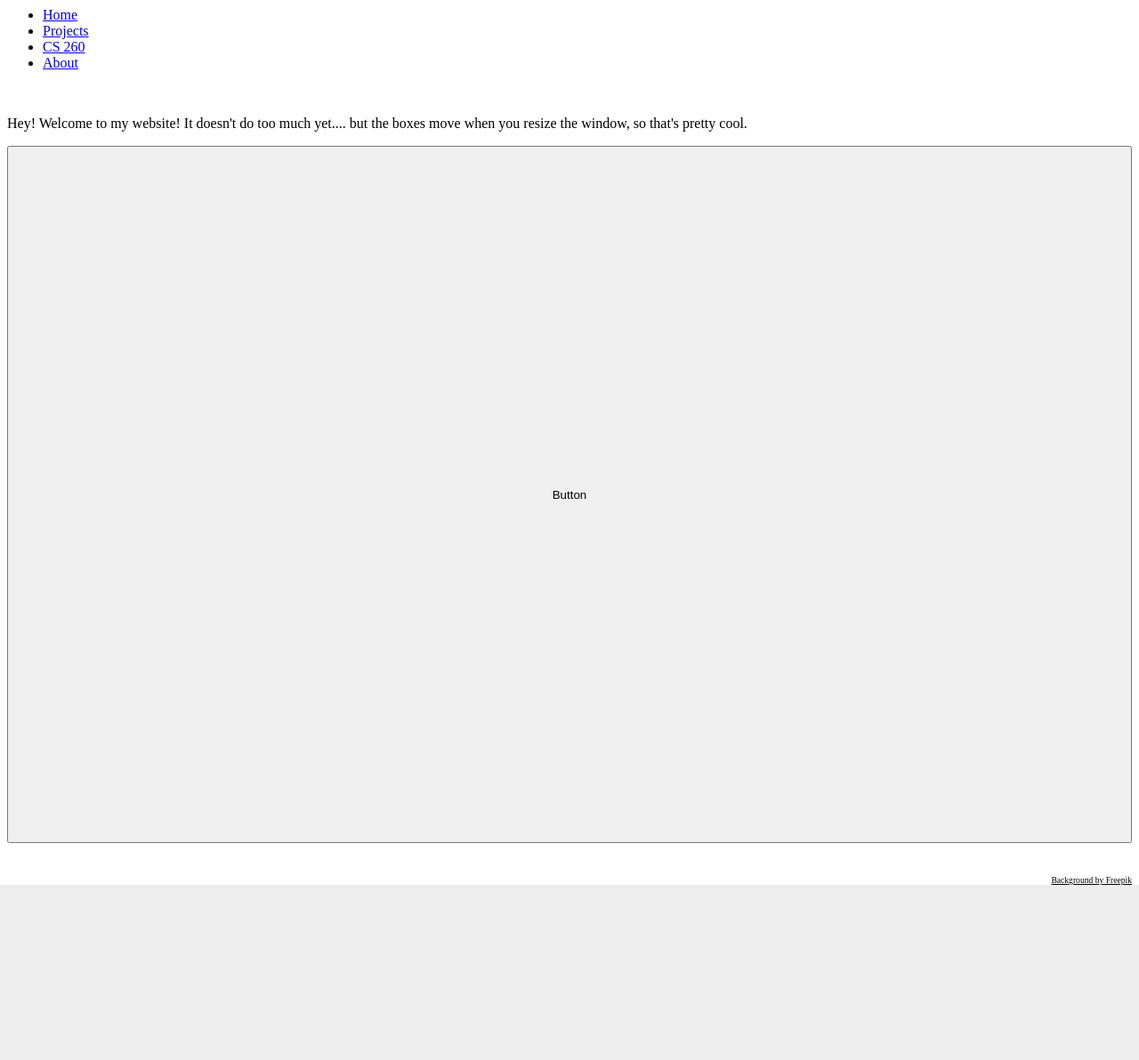
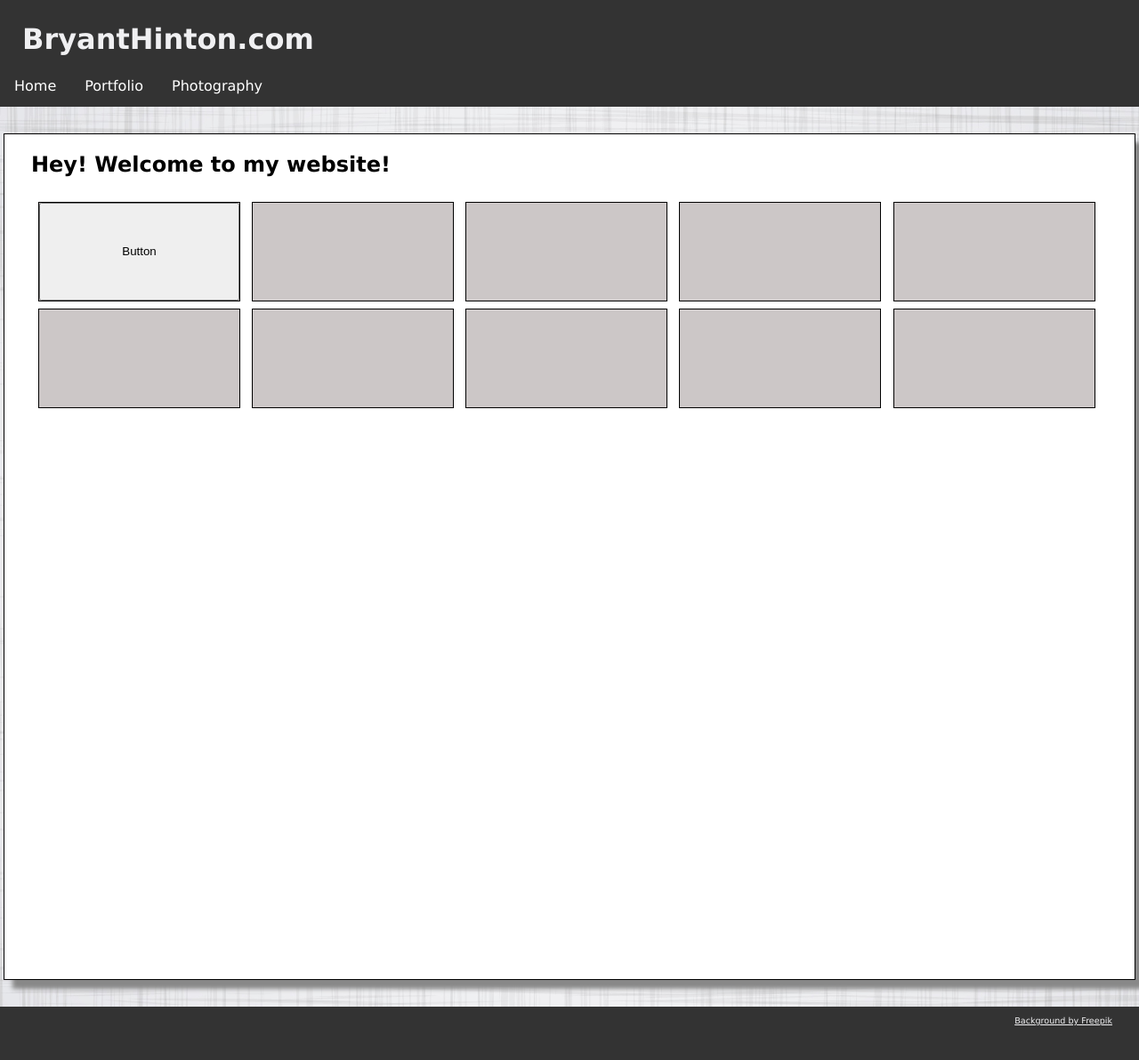
Before and after one commit to bryantmh/Website, a PHP site: page / in a window 1280 px wide. Shown: the whole page at 89% size. Before the commit the page ends 995 px from the top, so only its background shows below. Run offline with PHP 8.4, Linux system fonts and the light colour scheme; some libraries are stand-ins or nearby versions.

Commit message:
Fixed main page

```diff
--- a/index.php
+++ b/index.php
@@ -1,17 +1,21 @@
-<script src="https://ajax.googleapis.com/ajax/libs/jquery/3.2.1/jquery.min.js"></script>
-<script src="script.js" ></script>
-<link rel="stylesheet" type="text/css" href="style.css">
+<head>
+	<script src="https://ajax.googleapis.com/ajax/libs/jquery/3.2.1/jquery.min.js"></script>
+	<link rel="stylesheet" type="text/css" href="./portfolio/portfolio.css">
+	<title>Home</title>
+</head>
+
+<nav>
+	<div><i class="fa fa-3x fa-camera" aria-hidden="true"></i><h1>BryantHinton.com</h1></div>
+	<ul>
+		<li><a href="./">Home</a></li>
+		<li><a href="./portfolio">Portfolio</a></li>
+		<li><a href="./photography/">Photography</a></li>
+	</ul>
+</nav>
 
 <body>
-	<ul>
-		<li><a href="./index.php">Home</a></li>
-		<li><a href="./projects.php">Projects</a></li>
-		<li><a href="./CS260/">CS 260</a></li>
-		<!--<li><a href="https://gitlab.com/bryanthinton01">Git</a></li>-->
-		<li><a href="./about.php">About</a></li>
-	</ul><br>
 	<div class='parent'>
-		<p> Hey! Welcome to my website! It doesn't do too much yet.... but the boxes move when you resize the window, so that's pretty cool.</p>
+		<h2> Hey! Welcome to my website!</h2>
 	    <div class='box'>
 	         <input type='button' value="Button" onclick="testFunction()" style="width: 100%; height: 100%;">
 	    </div>
@@ -44,9 +48,9 @@
 	    </div>
 	    <br><br>
 	    <div id="add"></div>
-
 	</div>
-
 </body>
 
-<a href='http://www.freepik.com/free-vector/grey-linen-texture-background_835399.htm' style="font-size: .6em; float: right; color: black;">Background by Freepik</a>
+<footer>
+	<a href='http://www.freepik.com/free-vector/grey-linen-texture-background_835399.htm' style="font-size: .6em; float: right; padding-right: 20px;">Background by Freepik</a>
+</footer>
--- a/portfolio/portfolio.css
+++ b/portfolio/portfolio.css
@@ -3,6 +3,8 @@
 body {
     background-image: url('img/preview.jpg');
     font-family: Verdana;
+    font-size: 16px;
+    margin: 0px;
 }
 
 nav h1 {
@@ -10,7 +12,7 @@
     color: #f0f0f2;
     margin: 0;
     padding: 25px;
-    padding-bottom: 15px;
+    padding-bottom: 10px;
 }
 
 nav ul, nav div {
@@ -38,6 +40,21 @@
     background-color: #111;
 }
 
+footer {
+    /*position: fixed;*/
+    left: 0;
+    bottom: 0;
+    max-width: 100%;
+    background-color: #333;
+    color: #f0f0f2;
+    height: 40px;
+    padding: 10px;
+}
+
+footer a {
+    color: #f0f0f2;
+}
+
 p {
     padding-top: 10px;
     padding-left: 10px;
@@ -49,11 +66,11 @@
 }
 
 aside {
- flex: 1
+ flex: 2
 }
 
 article {
- flex: 4
+ flex: 3
 }
 
 .parent {
@@ -64,12 +81,30 @@
     background-color: white;
     max-width: 1210px;
     margin: auto;
-    margin-top: 20px;
+    margin-top: 30px;
     box-shadow: 10px 10px 5px #888888;
     border: 1px solid black;
-
+    margin-bottom: 30px;
 }
 
+img {
+    max-width: 100%;
+    max-height: 100%;
+}
+
+.grid {
+    display: grid;
+    grid-template-columns: auto auto auto;
+    grid-column-gap: 10px;
+    grid-row-gap: 10px;
+}
+
+.fa {
+    color: #f0f0f2;
+    float: left;
+    padding: 20px;
+    padding-bottom: 0px;
+}
 
 
 /*Stuff needed for dynamic box movement*/
```
Also changed, not shown: 1 other file.
